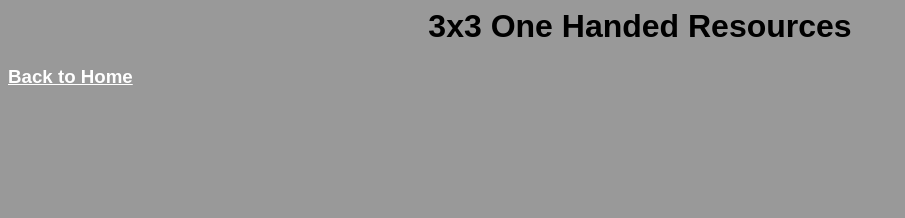
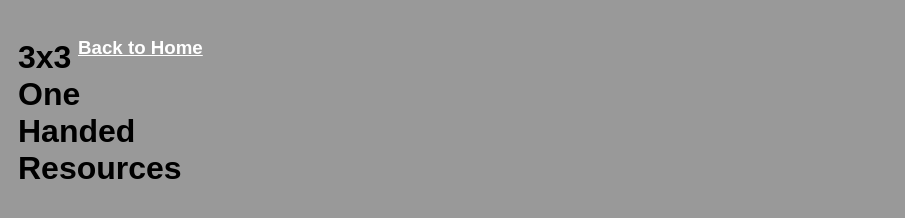
Before and after one commit to Carter-Thomas/Cubingtools, a plain HTML site: page oh.html in a window 1280 px wide. Shown: the whole page, without its empty margins (0-905 px from the left). Drawn offline with Linux system fonts and the light colour scheme.

Commit message:
CSS Formatting Fixes

```diff
--- a/main.css
+++ b/main.css
@@ -1,6 +1,14 @@
 body{
   background:#999999;
   font-family:arial;
+  width: 100vw;
+  height: 100vh;
+  display: grid;
+  grid-template-columns: 50px 1fr 1fr;
+  grid-template-rows: 1fr 1fr 1fr 1fr 1fr;
+  gap: 10px;
+  padding: 10px;
+  box-sizing: border-box;
 }
 
 h1{
@@ -31,6 +39,7 @@ ul{
   text-align: center;
   background: #666666;
   padding: 15px;
+
 }
 
 .container{
```
Also changed, not shown: index.html (+4 -4 lines).
